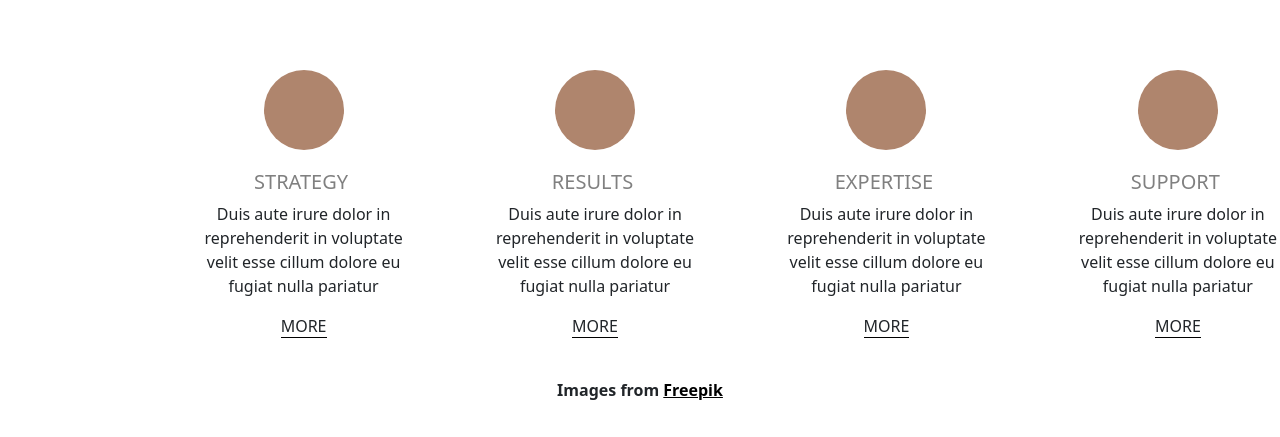
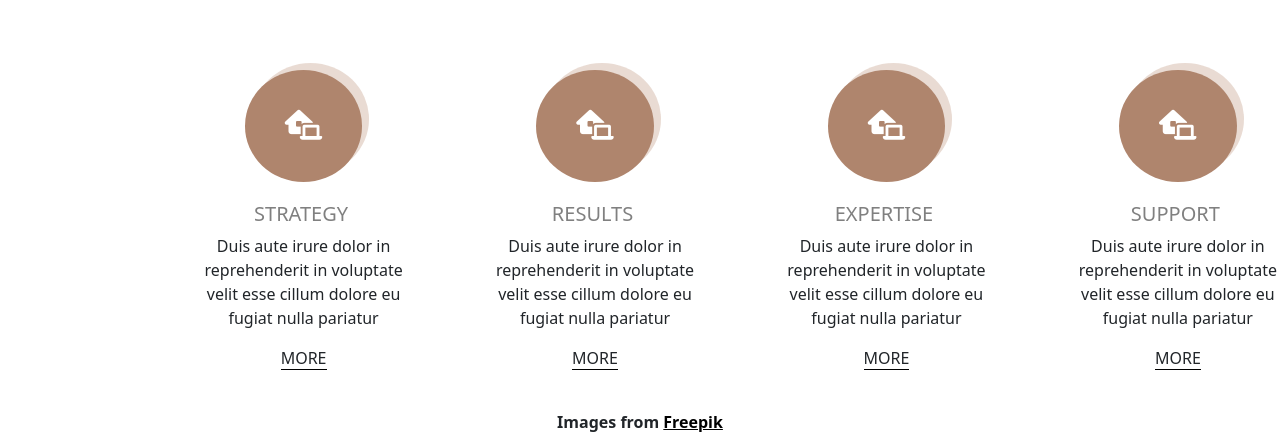
Before and after one commit to Esmer-Terishli/job-project, a plain HTML site: page index.html in a window 1280 px wide. Shown: the part 649-1086 px from the top of the page. Drawn offline with nearby package versions, Linux system fonts and the light colour scheme.

Commit message:
first-project

```diff
--- a/index.html
+++ b/index.html
@@ -4,7 +4,7 @@
     <meta charset="UTF-8">
     <meta http-equiv="X-UA-Compatible" content="IE=edge">
     <meta name="viewport" content="width=device-width, initial-scale=1.0">
-    <title>Pizza-Menu</title>
+    <title>Job-Project</title>
     <link rel="stylesheet" href="style.css">
     <link rel="stylesheet" href="https://cdnjs.cloudflare.com/ajax/libs/font-awesome/6.1.1/css/all.min.css" integrity="sha512-KfkfwYDsLkIlwQp6LFnl8zNdLGxu9YAA1QvwINks4PhcElQSvqcyVLLD9aMhXd13uQjoXtEKNosOWaZqXgel0g==" crossorigin="anonymous" referrerpolicy="no-referrer" />
     <link href="https://cdn.jsdelivr.net/npm/bootstrap@5.2.0-beta1/dist/css/bootstrap.min.css" rel="stylesheet" integrity="sha384-0evHe/X+R7YkIZDRvuzKMRqM+OrBnVFBL6DOitfPri4tjfHxaWutUpFmBp4vmVor" crossorigin="anonymous">
@@ -42,7 +42,7 @@
 
     <div class="flex-icon">
             <div class="icon">
-                <button></button>
+                <button><i class="fa-solid fa-house-laptop"></i></button>
                 <h3>STRATEGY</h3>
                 <div class="text">
                     <p>Duis aute irure dolor in reprehenderit in voluptate velit esse cillum dolore eu fugiat nulla pariatur</p>
@@ -52,7 +52,7 @@
 
             </div>
             <div class="icon">
-                <button></button>
+                <button><i class="fa-solid fa-house-laptop"></i></button>
                 <h3>RESULTS</h3>
                 <div class="text">
                     <p>Duis aute irure dolor in reprehenderit in voluptate velit esse cillum dolore eu fugiat nulla pariatur</p>
@@ -61,7 +61,7 @@
 
             </div>
             <div class="icon">
-                <button></button>
+                <button><i class="fa-solid fa-house-laptop"></i></button>
                 <h3>EXPERTISE</h3>
                 <div class="text">
                     <p>Duis aute irure dolor in reprehenderit in voluptate velit esse cillum dolore eu fugiat nulla pariatur</p>
@@ -70,7 +70,7 @@
 
             </div>
             <div class="icon">
-                <button></button>
+                <button><i class="fa-solid fa-house-laptop"></i></button>
                 <h3>SUPPORT</h3>
                 <div class="text">
                     <p>Duis aute irure dolor in reprehenderit in voluptate velit esse cillum dolore eu fugiat nulla pariatur</p>
--- a/style.css
+++ b/style.css
@@ -63,9 +63,13 @@ body{
     /* padding-right: 5%; */
     /* margin-left: 5%; */
     margin-right: 8%;
-
-
-
+}
+.icon i{
+    color: white;
+    font-size: 30px;
+}
+.icon button{
+    box-shadow: 7px -7px 0px 0 rgb(199 166 146 / 40%);
 }
 .text{
     width: 220px;
```
